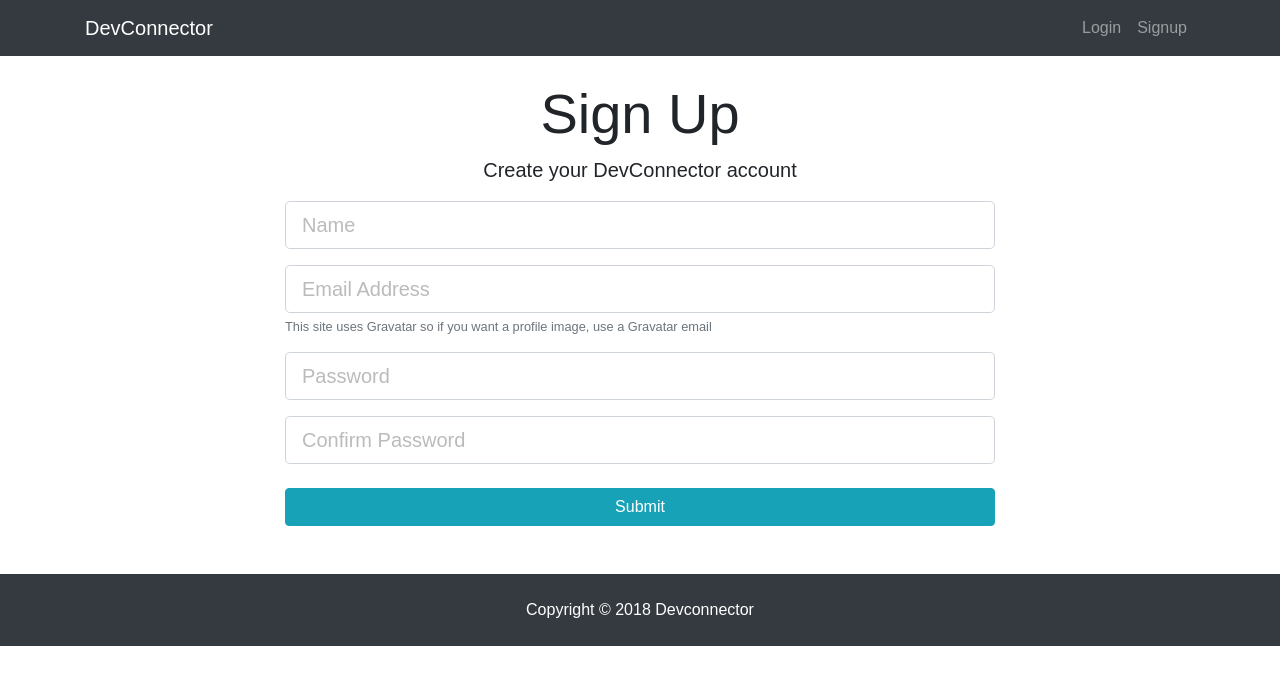
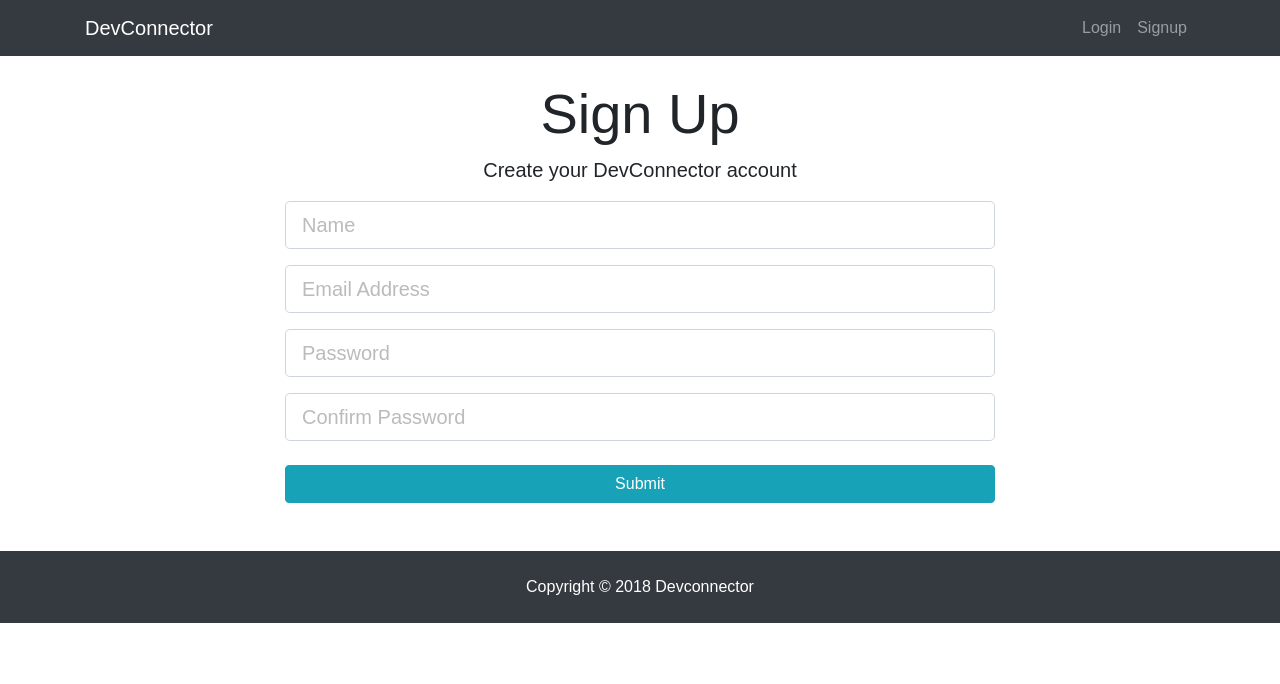
Before and after one commit to riskiidice/devconnector, a React (Create React App) app in the folder client/: page /register in a window 1280 px wide. Shown: the top 684 px of the page. Built offline with nearby package versions, Linux system fonts and the light colour scheme.

Commit message:
Finished TextFieldGroup Component

```diff
--- a/client/src/components/auth/Register.js
+++ b/client/src/components/auth/Register.js
@@ -1,35 +1,37 @@
-import React, { Component } from 'react';
-import { withRouter } from 'react-router-dom';
-import PropTypes from 'prop-types'
-import {connect} from 'react-redux';
-import {registerUser} from '../../actions/authActions';
-import classnames from 'classnames';
+import React, { Component } from "react";
+import { withRouter } from "react-router-dom";
+import PropTypes from "prop-types";
+import { connect } from "react-redux";
+import classnames from "classnames";
+
+import { registerUser } from "../../actions/authActions";
+import TextFieldGroup from "../common/TextFieldGroup";
 
 class Register extends Component {
-  constructor(){
+  constructor() {
     super();
-    this.state={
-      name:'',
-      email:'',
-      password: '',
-      password2:'',
-      errors:{},
-    }
+    this.state = {
+      name: "",
+      email: "",
+      password: "",
+      password2: "",
+      errors: {}
+    };
     this.onChange = this.onChange.bind(this);
     this.onSubmit = this.onSubmit.bind(this);
   }
 
-  componentWillReceiveProps(nextProps){
-    if(nextProps.errors){
-        this.setState({errors:nextProps.errors})
+  componentWillReceiveProps(nextProps) {
+    if (nextProps.errors) {
+      this.setState({ errors: nextProps.errors });
     }
   }
 
-  onChange(e){
-    this.setState({[e.target.name]: e.target.value});
+  onChange(e) {
+    this.setState({ [e.target.name]: e.target.value });
   }
 
-  onSubmit(e){
+  onSubmit(e) {
     e.preventDefault();
 
     const newUser = {
@@ -40,7 +42,6 @@
     };
 
     this.props.registerUser(newUser, this.props.history);
-
   }
 
   render() {
@@ -52,51 +53,49 @@
           <div className="row">
             <div className="col-md-8 m-auto">
               <h1 className="display-4 text-center">Sign Up</h1>
-              <p className="lead text-center">Create your DevConnector account</p>
-              <form noValidate action="create-profile.html" onSubmit={this.onSubmit}>
-                <div className="form-group">
-                  <input type="text" className={classnames('form-control form-control-lg', {
-                    'is-invalid':errors.name
-                  })} placeholder="Name" name="name"
+              <p className="lead text-center">
+                Create your DevConnector account
+              </p>
+              <form noValidate onSubmit={this.onSubmit}>
+                <TextFieldGroup
+                  placeholder="Name"
+                  name="name"
+                  type="text"
                   value={this.state.name}
                   onChange={this.onChange}
-                  required />
-                  {errors.name && (<div className="invalid-feedback">{errors.name}</div>)}
-                </div>
-                <div className="form-group">
-                  <input type="email" className={classnames('form-control form-control-lg', {
-                    'is-invalid':errors.email
-                  })} placeholder="Email Address" name="email"
+                  error={errors.name}
+                />
+                <TextFieldGroup
+                  placeholder="Email Address"
+                  name="email"
+                  type="email"
+                  value={this.state.email}
                   onChange={this.onChange}
-                  value={this.state.email} />
-                  <small className="form-text text-muted">This site uses Gravatar so if you want a profile image, use a Gravatar email</small>
-                  {errors.email && (<div className="invalid-feedback">{errors.email}</div>)}
-                </div>
-                <div className="form-group">
-                  <input type="password" className={classnames('form-control form-control-lg', {
-                    'is-invalid':errors.password
-                  })}placeholder="Password" name="password"
+                  error={errors.email}
+                />
+                <TextFieldGroup
+                  placeholder="Password"
+                  name="password"
+                  type="password"
+                  value={this.state.password}
                   onChange={this.onChange}
-                  value={this.state.passowrd} />
-                  {errors.password && (<div className="invalid-feedback">{errors.password}</div>)}
-                </div>
-                <div className="form-group">
-                  <input type="password" className={classnames('form-control form-control-lg', {
-                    'is-invalid':errors.password2
-                  })}placeholder="Confirm Password" name="password2"
+                  error={errors.password}
+                />
+                <TextFieldGroup
+                  placeholder="Confirm Password"
+                  name="password2"
+                  type="password"
                   value={this.state.password2}
                   onChange={this.onChange}
-                  />
-                    {errors.password2 && (<div className="invalid-feedback">{errors.password2}</div>)}
-                </div>
+                  error={errors.password2}
+                />
                 <input type="submit" className="btn btn-info btn-block mt-4" />
               </form>
             </div>
           </div>
         </div>
       </div>
-
-    )
+    );
   }
 }
 
@@ -104,11 +103,11 @@
   registerUser: PropTypes.func.isRequired,
   auth: PropTypes.object.isRequired,
   errors: PropTypes.object.isRequired
-}
+};
 
-const mapStateToProps = (state) => ({
+const mapStateToProps = state => ({
   auth: state.auth,
   errors: state.errors
 });
 
-export default connect(mapStateToProps,{ registerUser })(withRouter(Register));
+export default connect(mapStateToProps, { registerUser })(withRouter(Register));
--- /dev/null
+++ b/client/src/components/common/TextFieldGroup.js
@@ -0,0 +1,50 @@
+import React from "react";
+import PropTypes from "prop-types";
+import classnames from "classnames";
+
+const TextFieldGroup = ({
+  name,
+  placeholder,
+  value,
+  label,
+  error,
+  type,
+  info,
+  onChange,
+  disabled
+}) => {
+  return (
+    <div className="form-group">
+      <input
+        type={type}
+        className={classnames("form-control form-control-lg", {
+          "is-invalid": error
+        })}
+        placeholder={placeholder}
+        value={value}
+        name={name}
+        onChange={onChange}
+        disabled={disabled}
+      />
+      {info && <small className="form-text text-muted">{info}</small>}
+      {error && <div className="invalid-feedback">{error}</div>}
+    </div>
+  );
+};
+
+TextFieldGroup.PropTypes = {
+  name: PropTypes.string.isRequired,
+  placeholder: PropTypes.string,
+  value: PropTypes.string.isRequired,
+  info: PropTypes.string,
+  error: PropTypes.string,
+  type: PropTypes.string.isRequired,
+  onChange: PropTypes.func.isRequired,
+  disabled: PropTypes.string
+};
+
+TextFieldGroup.defaultProps = {
+  type: "text"
+};
+
+export default TextFieldGroup;
--- a/client/src/components/layout/Navbar.js
+++ b/client/src/components/layout/Navbar.js
@@ -1,14 +1,12 @@
-import React, { Component } from 'react'
-import { Link } from 'react-router-dom';
-import { connect } from 'react-redux';
-import PropTypes from 'prop-types'
+import React, { Component } from "react";
+import PropTypes from "prop-types";
+import { Link } from "react-router-dom";
+import { connect } from "react-redux";
 
-import {logoutUser} from '../../actions/authActions'
+import { logoutUser } from "../../actions/authActions";
 
 class Navbar extends Component {
-
-  onLogoutClick(e){
-    console.log('eiei');
+  onLogoutClick(e) {
     e.preventDefault();
     this.props.logoutUser();
   }
@@ -22,13 +20,15 @@
           <a
             href="#"
             onClick={this.onLogoutClick.bind(this)}
-             className="nav-link">
+            className="nav-link"
+          >
             <img
               className="rounded-circle"
               src={user.avatar}
               alt={user.name}
               title="You must have a Gravatar Connected to your email to display image"
-              style={{ width: '25px',marginRight: '5px'}} />
+              style={{ width: "25px", marginRight: "5px" }}
+            />
             Logout
           </a>
         </li>
@@ -52,25 +52,32 @@
     return (
       <nav className="navbar navbar-expand-sm navbar-dark bg-dark mb-4">
         <div className="container">
-          <Link className="navbar-brand" to="/">DevConnector</Link>
-          <button className="navbar-toggler" type="button" data-toggle="collapse" data-target="#mobile-nav">
-            <span className="navbar-toggler-icon"></span>
+          <Link className="navbar-brand" to="/">
+            DevConnector
+          </Link>
+          <button
+            className="navbar-toggler"
+            type="button"
+            data-toggle="collapse"
+            data-target="#mobile-nav"
+          >
+            <span className="navbar-toggler-icon" />
           </button>
 
           <div className="collapse navbar-collapse" id="mobile-nav">
-            { isAuthenticated ? authLinks : guestLinks}
+            {isAuthenticated ? authLinks : guestLinks}
           </div>
         </div>
       </nav>
-    )
+    );
   }
 }
 Navbar.PropTypes = {
   logoutUser: PropTypes.func.isRequired,
   auth: PropTypes.object.isRequired
-}
-const mapStateToProps = (state) => ({
+};
+const mapStateToProps = state => ({
   auth: state.auth
-})
+});
 
-export default connect(mapStateToProps,{logoutUser})(Navbar);
+export default connect(mapStateToProps, { logoutUser })(Navbar);
```
Also changed, not shown: client/src/actions/authActions.js (+23 -22 lines), client/src/components/auth/Login.js (+46 -40 lines). Lines whose indentation alone changed are shown as unchanged.
